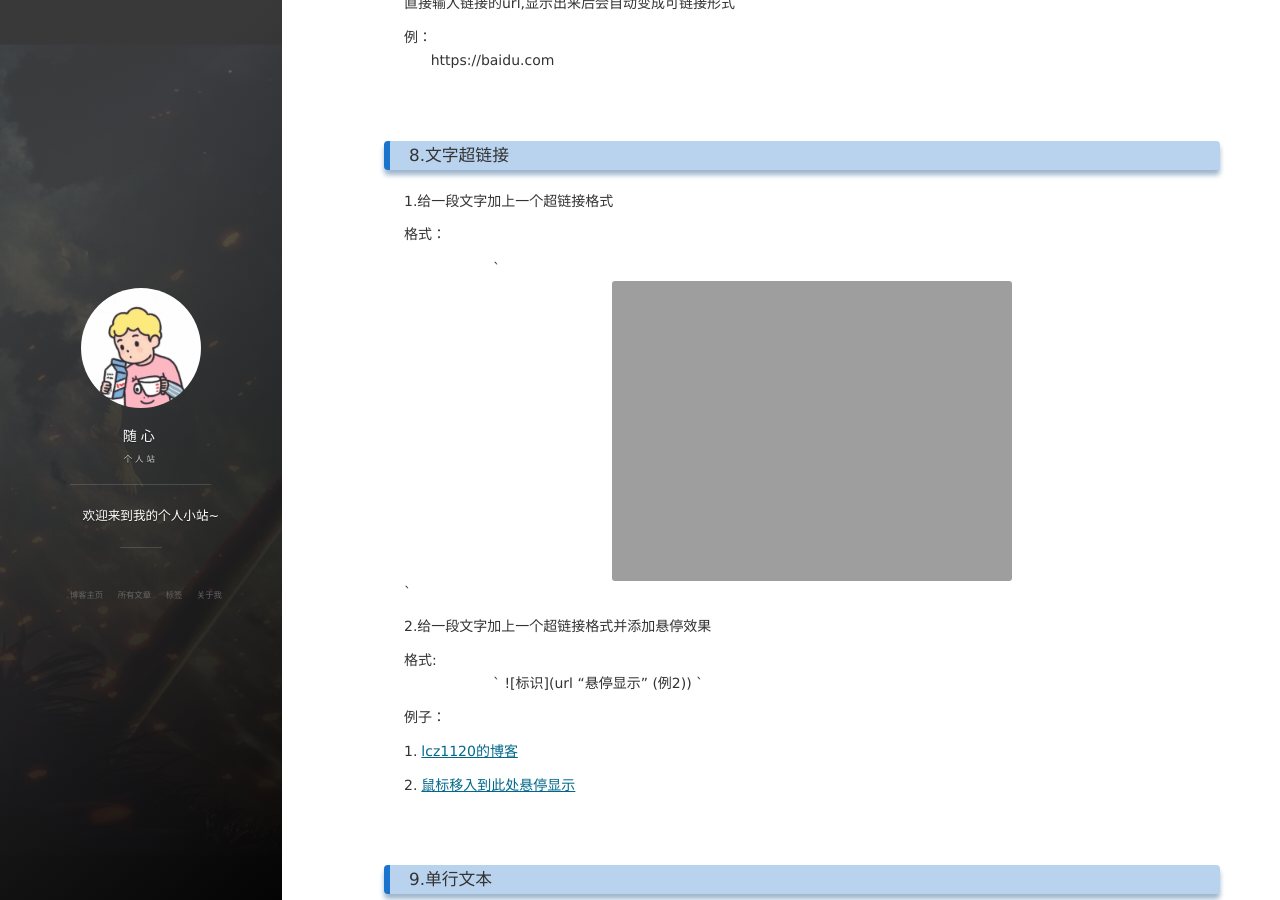
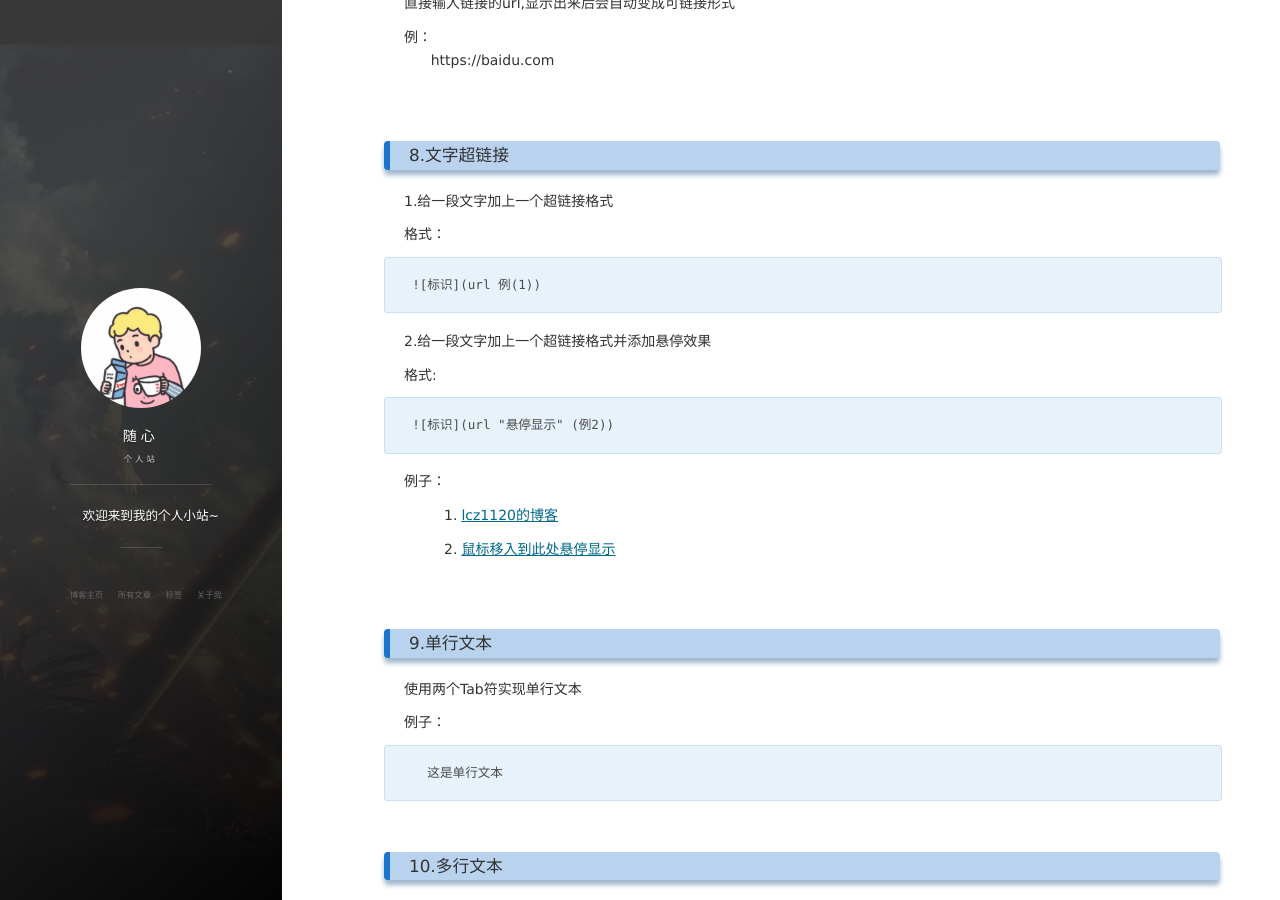
Before and after one commit to lcz1120/lcz1120.github.io, a Jekyll site: the page built from _posts/2017-10-16-README使用方法.md, in a window 1280 px wide and 900 px high, scrolled down 1646 px. Built offline with Jekyll 4.4.1, drawn with Linux system fonts in a browser that asks for light colours; nearby versions of some CDN libraries; comment, search, counter and statistics services are not loaded.

Commit message:
README的使用方法

```diff
--- a/_posts/2017-10-16-README使用方法.md
+++ b/_posts/2017-10-16-README使用方法.md
@@ -107,23 +107,23 @@ https://baidu.com
 
 格式：
 
-&nbsp;&nbsp;&nbsp;&nbsp;&nbsp;&nbsp;&nbsp;&nbsp;&nbsp;
-&nbsp;&nbsp;&nbsp;&nbsp;&nbsp;&nbsp;&nbsp;&nbsp;&nbsp;
-` ![标识](url 例(1))`
-<br />
+
+    ![标识](url 例(1))
+
 
 2.给一段文字加上一个超链接格式并添加悬停效果
 
 格式:
-<br />
-&nbsp;&nbsp;&nbsp;&nbsp;&nbsp;&nbsp;&nbsp;&nbsp;&nbsp;
-&nbsp;&nbsp;&nbsp;&nbsp;&nbsp;&nbsp;&nbsp;&nbsp;&nbsp;
-` ![标识](url "悬停显示" (例2)) `
+
+
+    ![标识](url "悬停显示" (例2))
 
 例子：
 
+&nbsp;&nbsp;&nbsp;&nbsp;&nbsp;&nbsp;&nbsp;&nbsp;
 1.[lcz1120的博客](https://github.com/lcz1120)
 
+&nbsp;&nbsp;&nbsp;&nbsp;&nbsp;&nbsp;&nbsp;&nbsp;
 2.[鼠标移入到此处悬停显示](https://github.com/lcz1120 "lcz1120的博客")
 
 <br />
```
